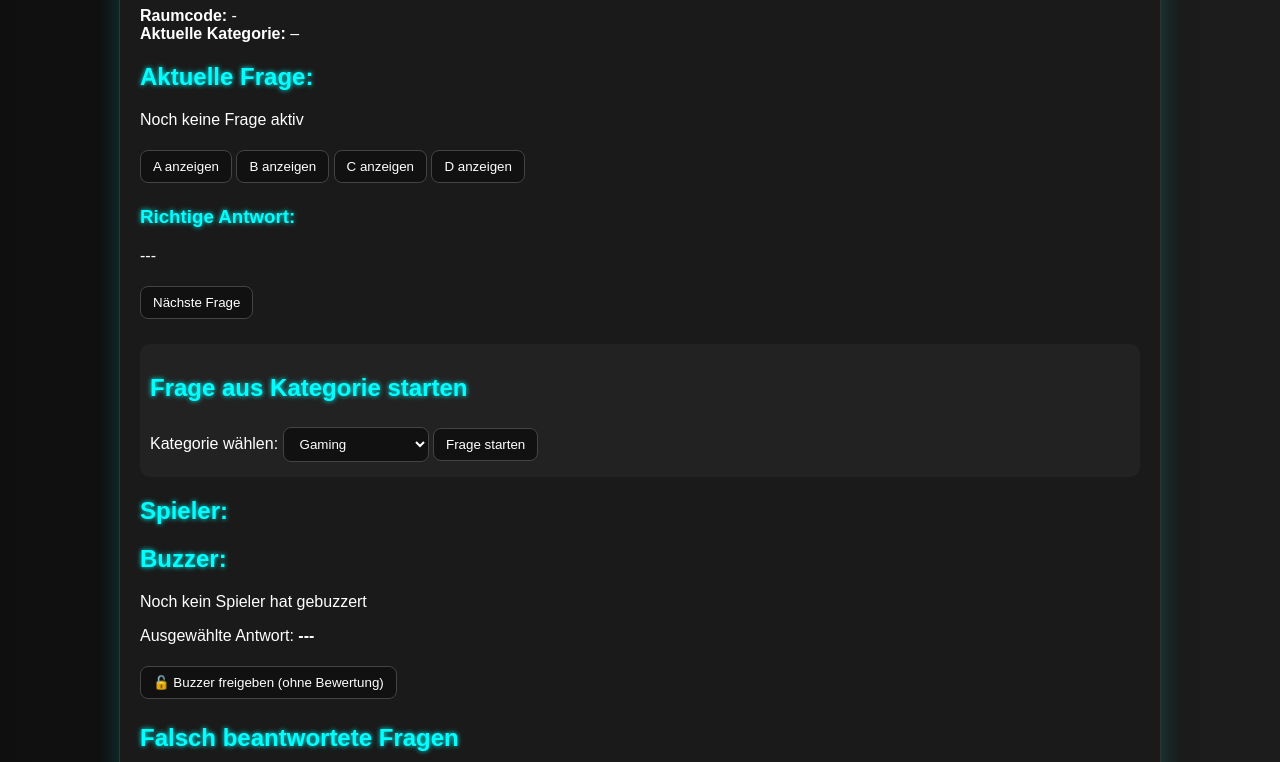
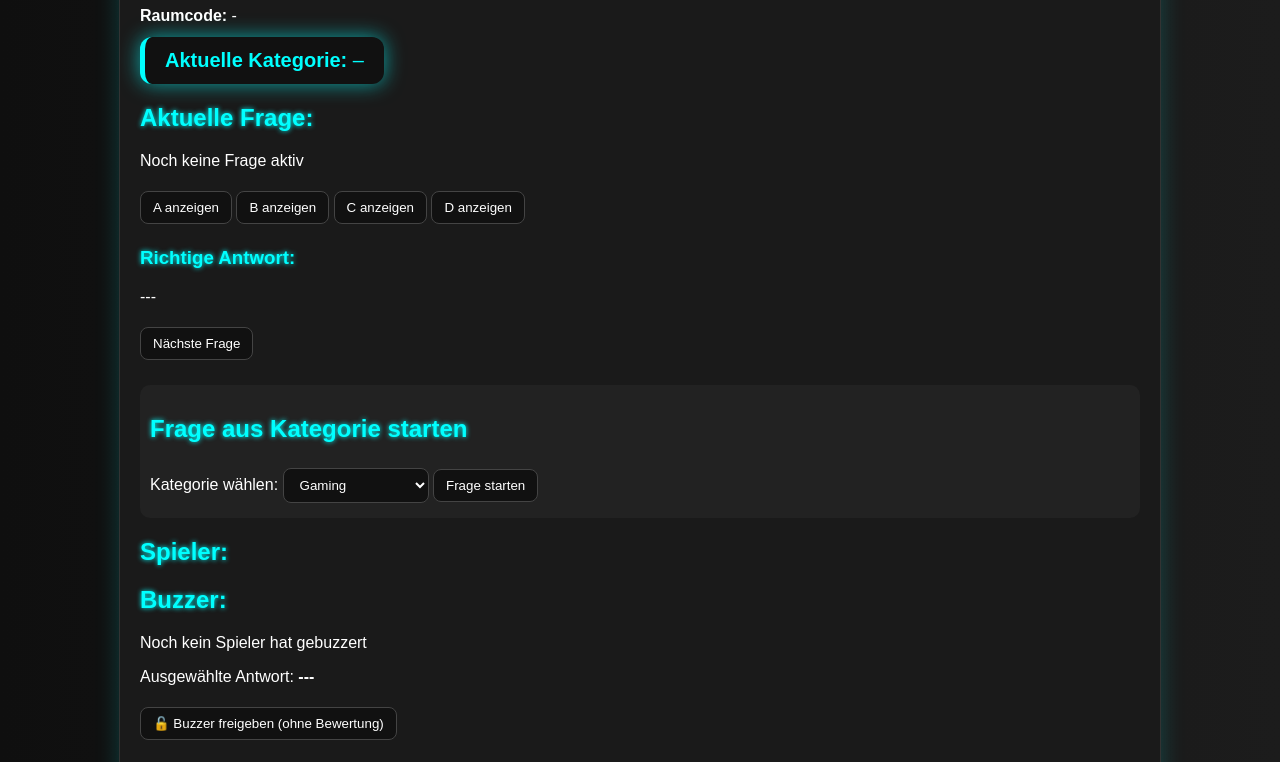
Before and after one commit to Flasche999/Gamescoquiz, a website: page admin.html in a window 1280 px wide. Shown: the part 122-884 px from the top of the page. Drawn offline with nearby package versions, Linux system fonts and the light colour scheme.

Commit message:
Update style.css

```diff
--- a/style.css
+++ b/style.css
@@ -240,3 +240,29 @@ button:hover {
   pointer-events: none;
   z-index: 11;
 }
+.category-box {
+  margin-top: 12px;
+  font-size: 20px;
+  background: #111;
+  padding: 12px 20px;
+  border-left: 5px solid #00ffff;
+  border-radius: 12px;
+  color: #00ffff;
+  box-shadow: 0 0 10px rgba(0, 255, 255, 0.3);
+  display: inline-block;
+  animation: pulseCategory 2s infinite;
+}
+
+.category-label {
+  font-weight: bold;
+  margin-right: 10px;
+}
+
+@keyframes pulseCategory {
+  0%, 100% {
+    box-shadow: 0 0 10px rgba(0, 255, 255, 0.3);
+  }
+  50% {
+    box-shadow: 0 0 20px rgba(0, 255, 255, 0.6);
+  }
+}
```
